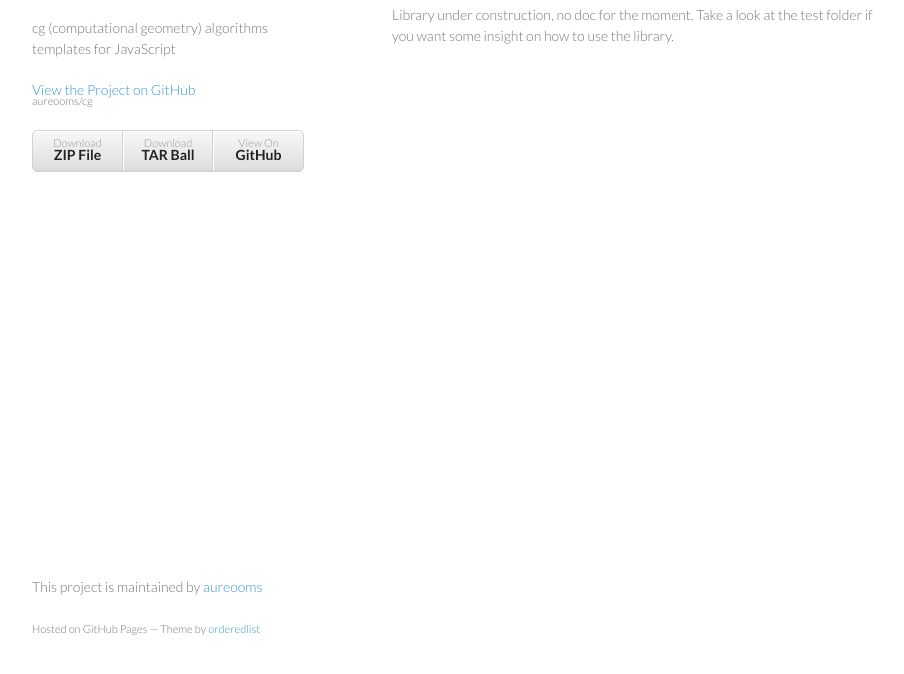
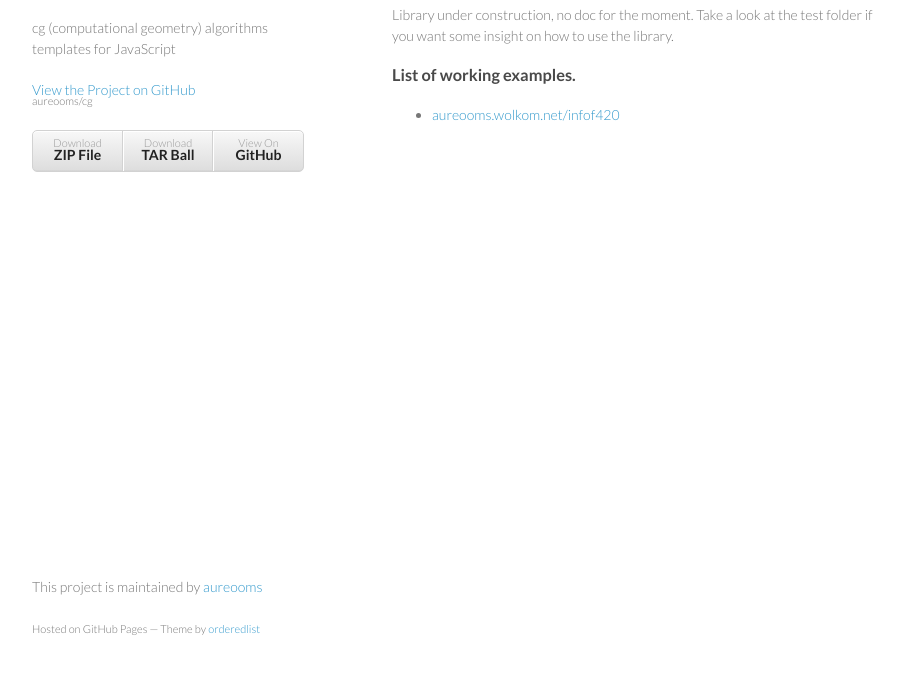
Before and after one commit to make-github-pseudonymous-again/js-cg, a plain HTML site: page index.html in a window 1280 px wide. Shown: the part 92-766 px from the top of the page, without its empty margins (178-1082 px from the left). Drawn offline with Linux system fonts and the light colour scheme.

```diff
--- a/index.html
+++ b/index.html
@@ -32,6 +32,13 @@
 <a name="welcome" class="anchor" href="#welcome"><span class="octicon octicon-link"></span></a>Welcome.</h3>
 
 <p>Library under construction, no doc for the moment. Take a look at the test folder if you want some insight on how to use the library.</p>
+
+<h3>
+<a name="list-of-working-examples" class="anchor" href="#list-of-working-examples"><span class="octicon octicon-link"></span></a>List of working examples.</h3>
+
+<ul>
+<li><a href="http://aureooms.wolkom.net/infof420/ham-sandwich/2d?q=2D&amp;p=%7B%22range%22:%7B%7D,%22val%22:%7B%22alg%22:%22hs_n%22,%22plane%22:%22both%22,%22color%22:%22red%22,%22show%22:%22both%22,%22scale%22:1.7%7D,%22flag%22:%7B%22I%22:false,%22T%22:true,%22path%22:false,%22cut%22:true,%22step%22:false%7D,%22algorithm%22:%22ham_sandwich%22,%22offset%22:0,%22step%22:2.718281828459045%7D#!%7B%22blue%22:%5B%7B%22x%22:-190,%22y%22:-160,%22z%22:0,%22r%22:0%7D,%7B%22x%22:20,%22y%22:-58,%22z%22:0,%22r%22:0%7D,%7B%22x%22:7,%22y%22:75,%22z%22:0,%22r%22:0%7D,%7B%22x%22:-105,%22y%22:60,%22z%22:0,%22r%22:0%7D%5D,%22red%22:%5B%7B%22x%22:142,%22y%22:-83,%22z%22:0,%22r%22:0%7D,%7B%22x%22:36,%22y%22:14,%22z%22:0,%22r%22:0%7D,%7B%22x%22:-78,%22y%22:-16,%22z%22:0,%22r%22:0%7D,%7B%22x%22:-227,%22y%22:-22,%22z%22:0,%22r%22:0%7D,%7B%22x%22:-73,%22y%22:92,%22z%22:0,%22r%22:0%7D,%7B%22x%22:151,%22y%22:2,%22z%22:0,%22r%22:0%7D,%7B%22x%22:104,%22y%22:78,%22z%22:0,%22r%22:0%7D,%7B%22x%22:46,%22y%22:94,%22z%22:0,%22r%22:0%7D,%7B%22x%22:181,%22y%22:-67,%22z%22:0,%22r%22:0%7D,%7B%22x%22:48,%22y%22:-88,%22z%22:0,%22r%22:0%7D,%7B%22x%22:-85,%22y%22:-63,%22z%22:0,%22r%22:0%7D%5D%7D">aureooms.wolkom.net/infof420</a></li>
+</ul>
       </section>
       <footer>
         <p>This project is maintained by <a href="https://github.com/aureooms">aureooms</a></p>
--- a/params.json
+++ b/params.json
@@ -1 +1 @@
-{"name":"cg","tagline":"cg (computational geometry) algorithms templates for JavaScript","body":"### Welcome.\r\nLibrary under construction, no doc for the moment. Take a look at the test folder if you want some insight on how to use the library.","google":"UA-50241009-1","note":"Don't delete this file! It's used internally to help with page regeneration."}
+{"name":"cg","tagline":"cg (computational geometry) algorithms templates for JavaScript","body":"### Welcome.\r\nLibrary under construction, no doc for the moment. Take a look at the test folder if you want some insight on how to use the library.\r\n\r\n### List of working examples.\r\n  * [aureooms.wolkom.net/infof420](http://aureooms.wolkom.net/infof420/ham-sandwich/2d?q=2D&p={%22range%22:{},%22val%22:{%22alg%22:%22hs_n%22,%22plane%22:%22both%22,%22color%22:%22red%22,%22show%22:%22both%22,%22scale%22:1.7},%22flag%22:{%22I%22:false,%22T%22:true,%22path%22:false,%22cut%22:true,%22step%22:false},%22algorithm%22:%22ham_sandwich%22,%22offset%22:0,%22step%22:2.718281828459045}#!{\"blue\":[{\"x\":-190,\"y\":-160,\"z\":0,\"r\":0},{\"x\":20,\"y\":-58,\"z\":0,\"r\":0},{\"x\":7,\"y\":75,\"z\":0,\"r\":0},{\"x\":-105,\"y\":60,\"z\":0,\"r\":0}],\"red\":[{\"x\":142,\"y\":-83,\"z\":0,\"r\":0},{\"x\":36,\"y\":14,\"z\":0,\"r\":0},{\"x\":-78,\"y\":-16,\"z\":0,\"r\":0},{\"x\":-227,\"y\":-22,\"z\":0,\"r\":0},{\"x\":-73,\"y\":92,\"z\":0,\"r\":0},{\"x\":151,\"y\":2,\"z\":0,\"r\":0},{\"x\":104,\"y\":78,\"z\":0,\"r\":0},{\"x\":46,\"y\":94,\"z\":0,\"r\":0},{\"x\":181,\"y\":-67,\"z\":0,\"r\":0},{\"x\":48,\"y\":-88,\"z\":0,\"r\":0},{\"x\":-85,\"y\":-63,\"z\":0,\"r\":0}]})","google":"UA-50241009-1","note":"Don't delete this file! It's used internally to help with page regeneration."}
```
